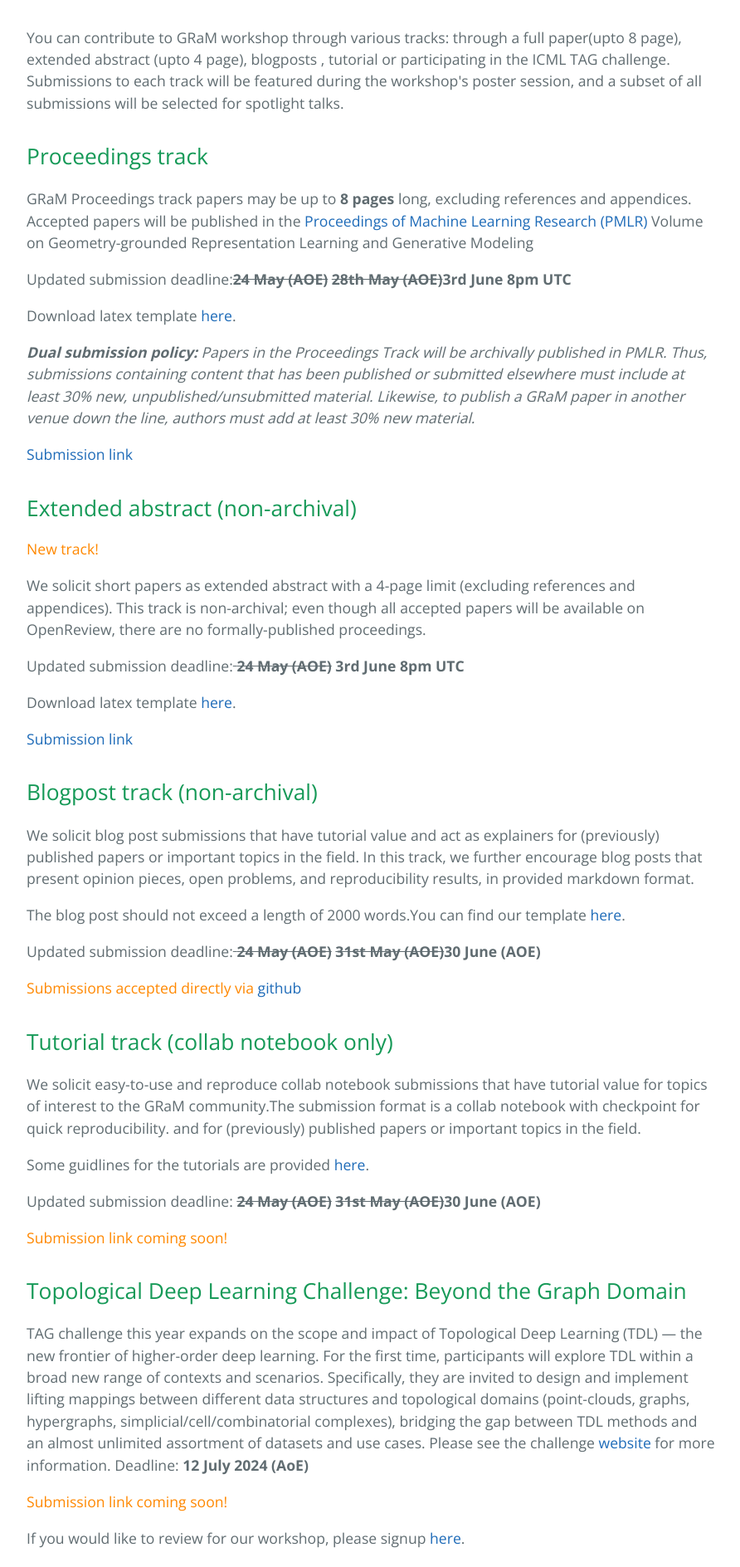
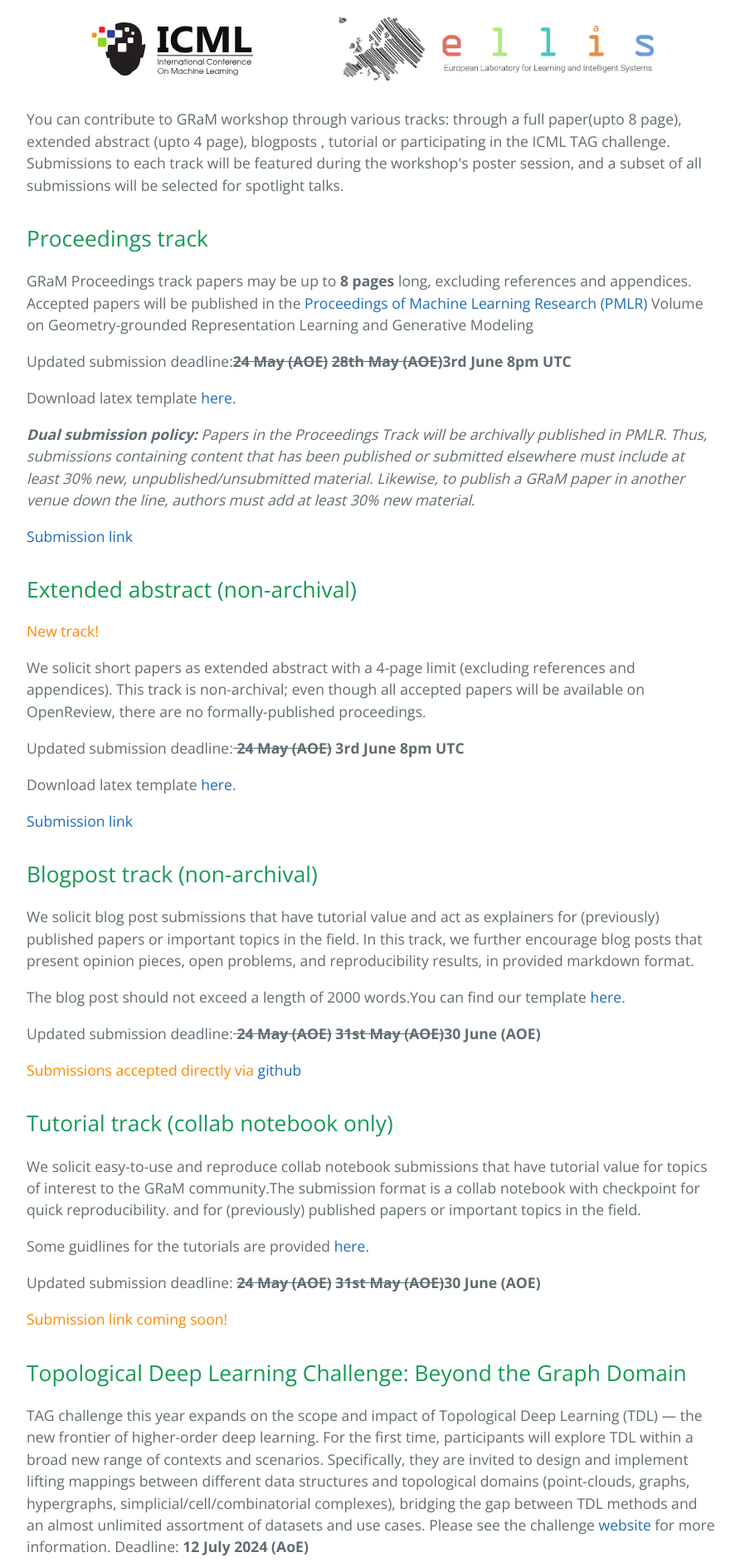
Before and after one commit to gram-workshop/gram-workshop.github.io, a Jekyll site: the page cfp.html, which Jekyll copies as it is, in a window 1280 px wide. Shown: the part 383-2271 px from the top of the page at 83% size, without its empty margins (192-1084 px from the left). Built offline with Jekyll 4.4.1, drawn with Linux system fonts in a browser that asks for light colours.

Commit message:
put the logo's on the other pages too

```diff
--- a/cfp.html
+++ b/cfp.html
@@ -52,7 +52,10 @@
 	<a href="./speakers.html", class="btn">Speakers</a>
 	<a href="./schedule.html", class="btn">Schedule</a>
     </header>
-
+    <div style="display: flex; justify-content: center; align-items: center; margin-top: 20px;">
+      <img src="assets/img/ICML-logo.svg" alt="ICML Logo" style="width: 200px; margin-right: 100px;">
+        <img src="assets/img/20230223_ELLIS_Logo_RGB_hor_subline.png" alt="ELLIS Logo" style="width: 380px;">
+      </div>
     <main id="content" class="main-content" role="main">
 
       <p> You can contribute to GRaM workshop through various tracks: through a full paper(upto 8 page), extended abstract (upto 4 page), blogposts , tutorial or participating in the ICML TAG challenge. Submissions to each track will be featured during the workshop's poster session, and a subset of all submissions will be selected for spotlight talks.</p>
--- a/faq.html
+++ b/faq.html
@@ -52,7 +52,10 @@
 	<a href="./speakers.html", class="btn">Speakers</a>
 	<a href="./schedule.html", class="btn">Schedule</a>
     </header>
-
+    <div style="display: flex; justify-content: center; align-items: center; margin-top: 20px;">
+      <img src="assets/img/ICML-logo.svg" alt="ICML Logo" style="width: 200px; margin-right: 100px;">
+        <img src="assets/img/20230223_ELLIS_Logo_RGB_hor_subline.png" alt="ELLIS Logo" style="width: 380px;">
+      </div>
     <main id="content" class="main-content" role="main">
 	    <h2 id="faq"> Frequently Asked Questions </h2>
     <p>Here are a few most common question that we recieve:</p>
--- a/schedule.html
+++ b/schedule.html
@@ -52,7 +52,10 @@
         <a href="./speakers.html", class="btn">Speakers</a>
 	<a href="./schedule.html", class="btn">Schedule</a>
     </header>
-
+    <div style="display: flex; justify-content: center; align-items: center; margin-top: 20px;">
+      <img src="assets/img/ICML-logo.svg" alt="ICML Logo" style="width: 200px; margin-right: 100px;">
+        <img src="assets/img/20230223_ELLIS_Logo_RGB_hor_subline.png" alt="ELLIS Logo" style="width: 380px;">
+      </div>
     <main id="content" class="main-content" role="main">
 	    Schedule coming soon!!
     </main>
--- a/speakers.html
+++ b/speakers.html
@@ -52,7 +52,10 @@
 	<a href="./speakers.html", class="btn">Speakers</a>
 	<a href="./schedule.html", class="btn">Schedule</a>
     </header>
-
+    <div style="display: flex; justify-content: center; align-items: center; margin-top: 20px;">
+      <img src="assets/img/ICML-logo.svg" alt="ICML Logo" style="width: 200px; margin-right: 100px;">
+        <img src="assets/img/20230223_ELLIS_Logo_RGB_hor_subline.png" alt="ELLIS Logo" style="width: 380px;">
+      </div>
     <main id="content" class="main-content" role="main">
 	    <h2 id="speakers"> Speakers for GRaM Workshop </h2>
     <p>Keynote Speakers</p>
```
